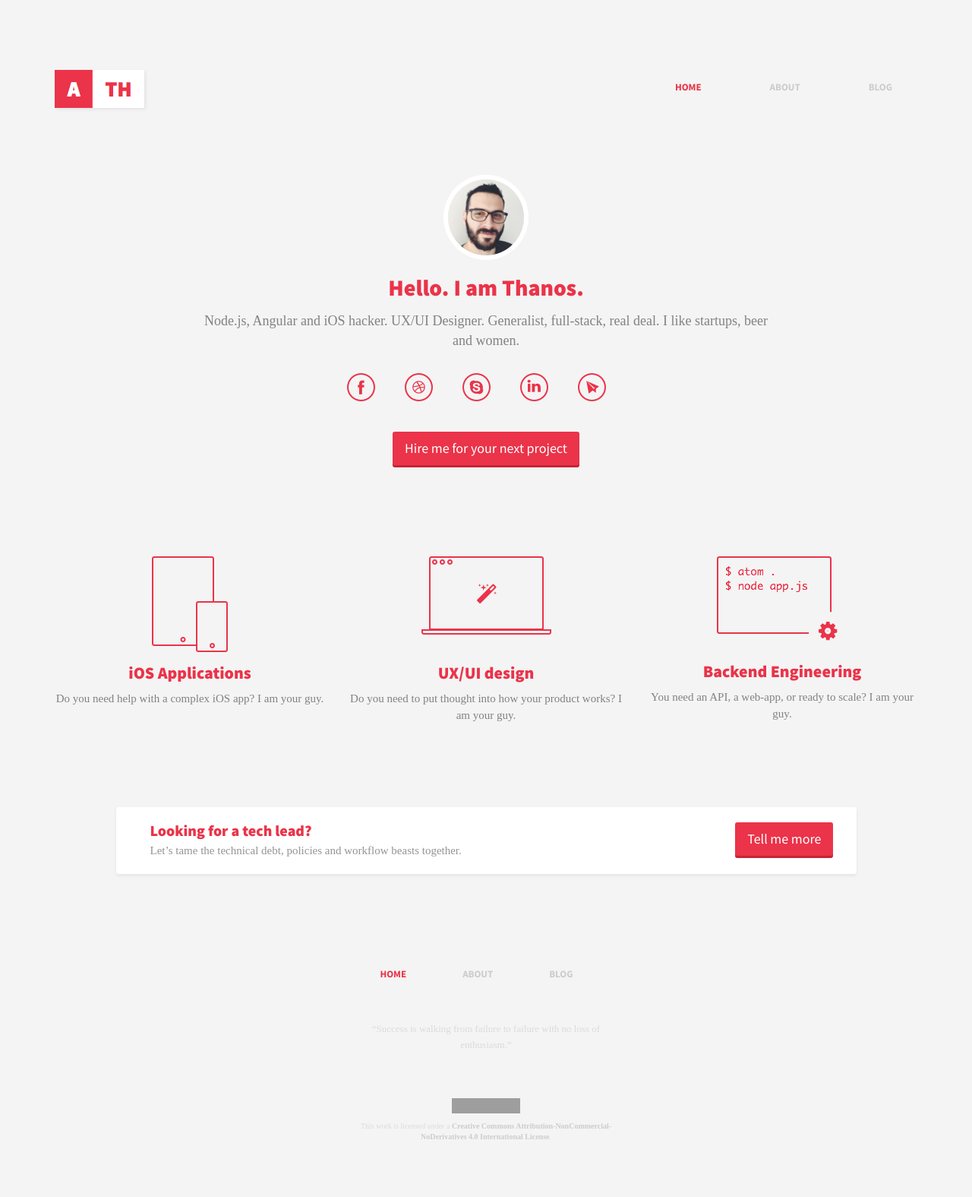
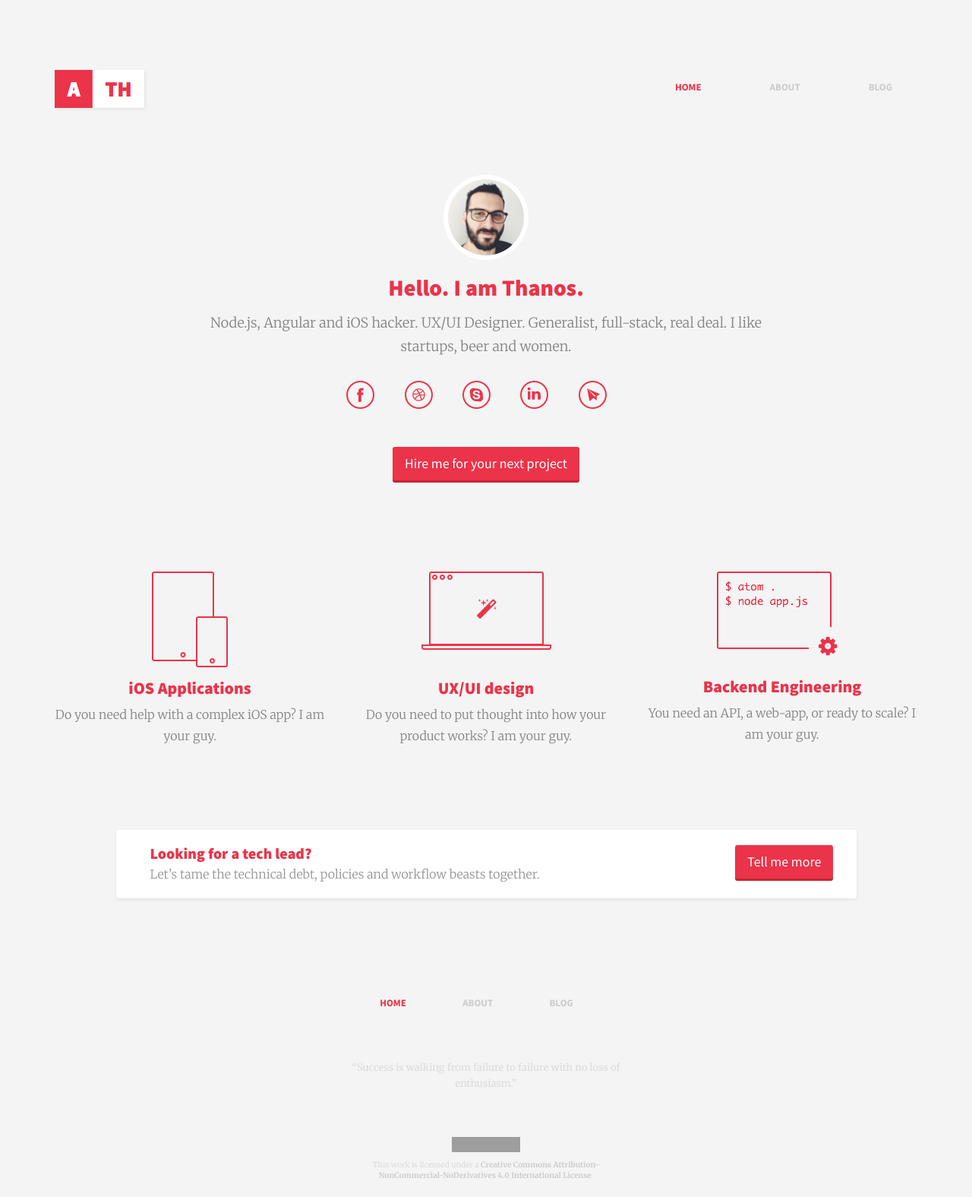
Before and after one commit to attheodo/attheodo.github.io, a Jekyll site: the page built from index.html, in a window 1280 px wide. Shown: the whole page at 76% size. Built offline with Jekyll 4.4.1, drawn with Linux system fonts in a browser that asks for light colours; Markdown is read by kramdown in place of the engine named in the settings; the list of posts is cut into pages by our own code; before the commit the page ends 1523 px from its top, so only the background shows below that; grey boxes are pictures that could not be loaded.

Commit message:
various changes

```diff
--- a/css/site.css
+++ b/css/site.css
@@ -1,3 +1,5 @@
+---
+---
 body {
   padding-top: 90px;
   padding-bottom: 20px;
@@ -9,6 +11,9 @@ ol, ul {
     padding: 20px;
 }
 
+hr {
+    border-top: 1px solid #e0e0e0;
+}
 .header {
   padding-bottom: 20px;
 }
@@ -69,7 +74,9 @@ ol, ul {
 .hero p {
     color: #828282;
     font-size: 18px;
-    font-family: 'Droid Serif', serif;
+    font-family: 'Merriweather', serif;
+    font-weight: 300;
+    line-height: 1.7;
 }
 
 .btn, .btn:focus {
@@ -106,10 +113,11 @@ ol, ul {
 }
 
 .services > div > p {
-    font-family: 'Droid Serif', serif;
-    font-size: 15px;
+    font-family: 'Merriweather', serif;
+    font-size: 16px;
     color: #828282;
-    line-height: 22px;
+    line-height: 1.7;
+    font-weight: 300;
 }
 
 .tech-lead {
@@ -132,8 +140,9 @@ ol, ul {
 }
 
 .tech-lead > div > p {
-    font-family: 'Droid Serif', serif;
-    font-size: 15px;
+    font-family: 'Merriweather', serif;
+    font-size: 16px;
+    font-weight: 300;
     color: #949494;
 }
 
@@ -183,7 +192,7 @@ ol, ul {
 }
 .footer p {
     margin-top: 30px;
-    font-family: 'Droid Serif', serif;
+    font-family: 'Merriweather', serif;
     font-size: 13px;
     color: #DBDBDB;
     line-height: 21px;
@@ -191,7 +200,7 @@ ol, ul {
 
 .footer .license {
     margin-top: 50px;
-    font-family: 'Droid Serif', serif;
+    font-family: 'Merriweather', serif;
     color: #DBDBDB;
     font-size: 10px;
 }
@@ -199,7 +208,7 @@ ol, ul {
     margin-bottom: 10px;
 }
 .footer .license a {
-    font-family: 'Droid Serif', serif;
+    font-family: 'Merriweather', serif;
     font-size: 10px;
 }
 
@@ -276,6 +285,7 @@ ol, ul {
     background-image:url('/images/blog.jpg');
 }
 
+
 .about {
     padding-top: 70px;
 }
@@ -294,7 +304,8 @@ ol, ul {
 .about p {
     color: #828282;
     font-size: 16px;
-    font-family: 'Droid Serif', serif;
+    font-weight: 300;
+    font-family: 'Merriweather', serif;
     text-align: justify;
     line-height: 27px;
     margin-bottom: 20px;
@@ -305,6 +316,10 @@ ol, ul {
 
 .blog-posts {
     margin-top: 90px;
+}
+
+.blog-posts .post h1 {
+    margin-bottom: 0px;
 }
 
 .blog-posts .post-title {
@@ -333,7 +348,7 @@ ol, ul {
 .post .title {
     color: #EB3349;
     font-family: 'Source Sans Pro', sans-serif;
-    font-size: 28px;
+    font-size: 36px;
     font-weight: 700;
 }
 
@@ -358,35 +373,40 @@ ol, ul {
 }
 
 .post h2 {
-    font-size: 22px;
+    font-size: 24px;
     font-weight: 700;
     line-height: 31px;
 }
 
 .post h3 {
     font-weight: bold;
-    font-size: 20px;
-    line-height: 25px;
-    /*margin-bottom: 20px;
-    margin-top: 40px;*/
+    font-size: 26px;
+    line-height: 1.2;
+    margin-bottom: 20px;
+
 }
 
 .post h4 {
-    font-weight: bold;
-    /*margin-bottom: 5px;*/
+    font-size: 24px;
+    font-weight: 400;
+    color: rgba(0,0,0,0.65);
+
 }
 .post h5 {
+    font-family: 'Merriweather', serif;
     font-weight: bold;
-    font-size: 17px;
+    font-size: 18px;
+    color: rgba(0,0,0,0.65);
     /*margin-top: 25px;
     margin-bottom: 5px;*/
 }
 .post p {
-    font-family: 'Droid Serif', serif;
-    font-size: 16px;
+    font-family: 'Merriweather', serif;
+    font-size: 18px;
+    font-weight: 300;
     color: #828282;
-    line-height: 27px;
-    margin-bottom: 20px;
+    line-height: 1.8;
+    margin-bottom: 30px;
 }
 
 .post code {
@@ -395,13 +415,15 @@ ol, ul {
 }
 .post ol, ul {
     color: #828282;
-    font-family: 'Droid Serif', serif;
-    font-size: 16px;
-    padding-left: 20px;
+    font-family: 'Merriweather', serif;
+    font-size: 18px;
+    font-weight: 300;
+    line-height: 1.8;
+    padding-left: 40px;
     padding-right: 20px;
     padding-top: 0px;
     padding-bottom: 0px;
-    margin-bottom: 20px;
+    margin-bottom: 30px;
 }
 .post pre {
     background-color: white;
```
